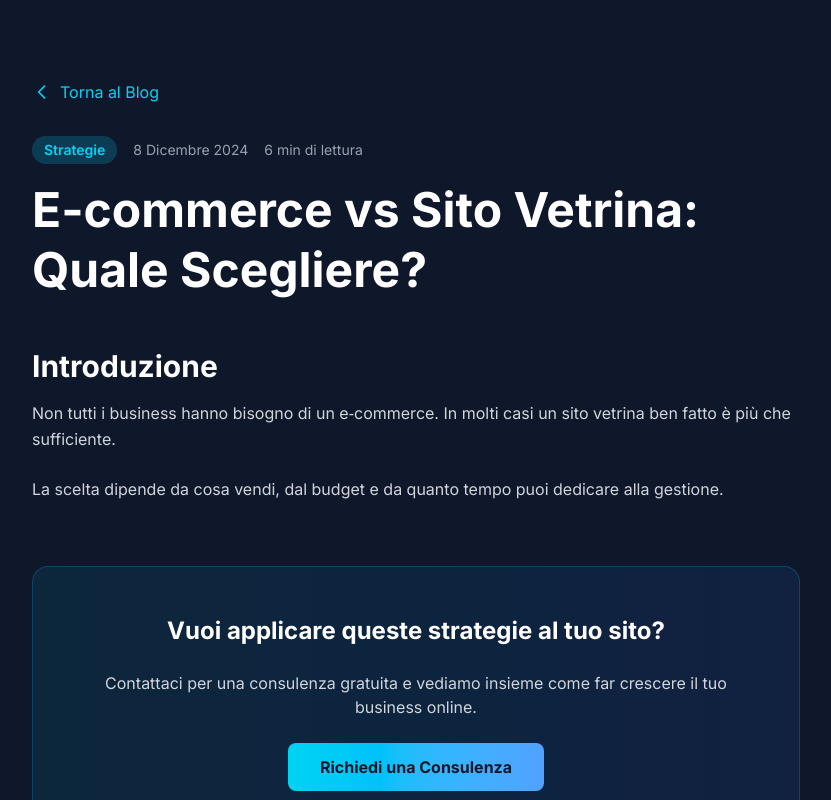
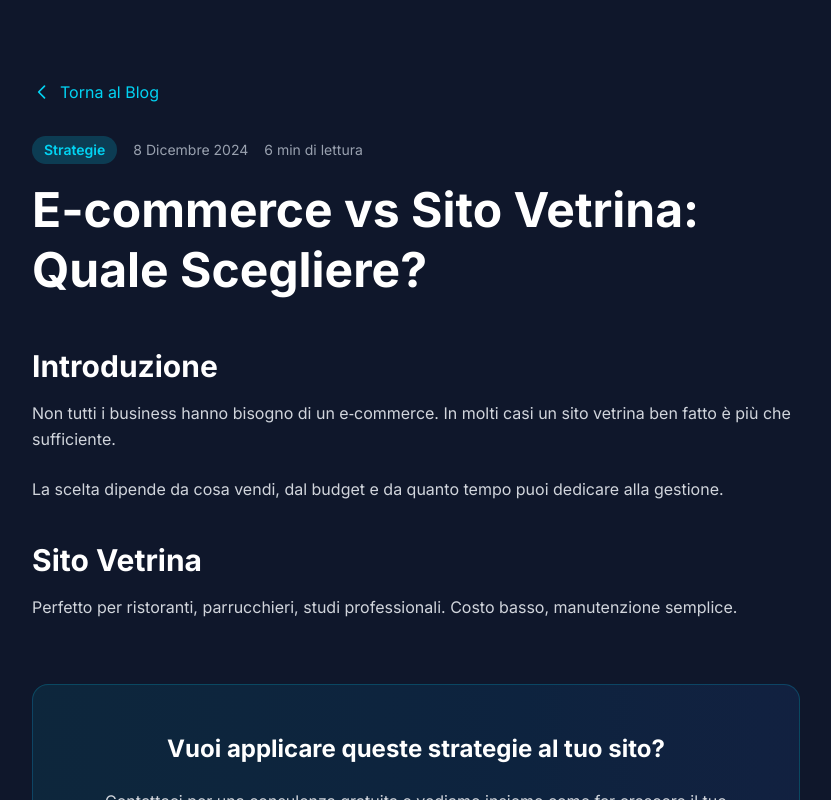
Before and after one commit to valemond06-svg/mksiteverona-site, a Next.js app: page /blog/ecommerce-vs-vetrina in a window 1280 px wide. Shown: the top 800 px of the page, without its empty margins (224-1055 px from the left). Built offline with nearby package versions, Linux system fonts and the light colour scheme.

Commit message:
fix: blog articles working with matching slugs, improve success message visibility

```diff
--- a/app/blog/[slug]/page.js
+++ b/app/blog/[slug]/page.js
@@ -1,12 +1,12 @@
 import Link from 'next/link';
+import { BLOG_POSTS_DATA } from '@/components/Blog';
 
-const POSTS = {
+const BLOG_CONTENT = {
   'sito-web-ristorante': {
     title: 'Come un sito web aumenta le prenotazioni del tuo ristorante',
     date: '15 Dicembre 2024',
     category: 'Web Design',
     readTime: 8,
-    // testo accorciato per ora
     body: [
       { type: 'h2', text: 'Introduzione' },
       {
@@ -18,6 +18,12 @@ const POSTS = {
         type: 'p',
         text:
           'Con un sito veloce, chiaro e con prenotazione online, molti locali vedono crescere le prenotazioni del 40–80%.',
+      },
+      { type: 'h2', text: 'Perché un sito web?' },
+      {
+        type: 'p',
+        text:
+          'Il 89% dei clienti cerca i ristoranti online. Se non ci sei, perdi clienti automaticamente.',
       },
     ],
   },
@@ -38,6 +44,12 @@ const POSTS = {
         text:
           'Ottimizzando sito e Google Business Profile puoi portare molti più contatti qualificati.',
       },
+      { type: 'h2', text: 'Google My Business' },
+      {
+        type: 'p',
+        text:
+          'Il primo passo è ottimizzare il tuo profilo GMB con foto, categorie corrette e descrizione ricca.',
+      },
     ],
   },
   'ecommerce-vs-vetrina': {
@@ -56,6 +68,12 @@ const POSTS = {
         type: 'p',
         text:
           'La scelta dipende da cosa vendi, dal budget e da quanto tempo puoi dedicare alla gestione.',
+      },
+      { type: 'h2', text: 'Sito Vetrina' },
+      {
+        type: 'p',
+        text:
+          'Perfetto per ristoranti, parrucchieri, studi professionali. Costo basso, manutenzione semplice.',
       },
     ],
   },
@@ -76,13 +94,19 @@ const POSTS = {
         text:
           'Correggere questi errori spesso porta subito più richieste di preventivo e contatti.',
       },
+      { type: 'h2', text: 'Errore #1: Non è Mobile Responsive' },
+      {
+        type: 'p',
+        text:
+          'Il 58% del traffico viene da mobile. Se il sito non si vede bene, i visitatori se ne vanno.',
+      },
     ],
   },
 };
 
-export default function BlogPostPage({ params }) {
+export default function BlogPost({ params }) {
   const { slug } = params;
-  const post = POSTS[slug];
+  const post = BLOG_CONTENT[slug];
 
   if (!post) {
     return (
@@ -112,8 +136,18 @@ export default function BlogPostPage({ params }) {
           href="/#blog"
           className="inline-flex items-center gap-2 text-cyan-400 hover:text-cyan-300 mb-8 transition-colors"
         >
-          <svg className="w-5 h-5" fill="none" stroke="currentColor" viewBox="0 0 24 24">
-            <path strokeLinecap="round" strokeLinejoin="round" strokeWidth={2} d="M15 19l-7-7 7-7" />
+          <svg
+            className="w-5 h-5"
+            fill="none"
+            stroke="currentColor"
+            viewBox="0 0 24 24"
+          >
+            <path
+              strokeLinecap="round"
+              strokeLinejoin="round"
+              strokeWidth={2}
+              d="M15 19l-7-7 7-7"
+            />
           </svg>
           Torna al Blog
         </Link>
@@ -136,7 +170,10 @@ export default function BlogPostPage({ params }) {
           {post.body.map((block, i) => {
             if (block.type === 'h2') {
               return (
-                <h2 key={i} className="text-3xl font-bold text-white mt-10 mb-4">
+                <h2
+                  key={i}
+                  className="text-3xl font-bold text-white mt-10 mb-4"
+                >
                   {block.text}
                 </h2>
               );
@@ -173,5 +210,7 @@ export default function BlogPostPage({ params }) {
 }
 
 export async function generateStaticParams() {
-  return Object.keys(POSTS).map((slug) => ({ slug }));
+  return Object.keys(BLOG_CONTENT).map((slug) => ({
+    slug,
+  }));
 }
--- a/components/Blog.jsx
+++ b/components/Blog.jsx
@@ -118,3 +118,5 @@ export default function Blog() {
     </section>
   );
 }
+
+export const BLOG_POSTS_DATA = BLOG_POSTS;
--- a/components/Contact.jsx
+++ b/components/Contact.jsx
@@ -149,9 +149,10 @@ export default function Contact() {
               )}
 
               {submitted && (
-                <div className="bg-green-500 bg-opacity-10 border border-green-500 rounded-lg p-4 text-green-400">
-                  ✓ Messaggio inviato! Ti contatteremo a breve.
+                <div className="bg-gradient-to-r from-green-400 to-emerald-500 rounded-full p-1">
+                <span className="text-white font-bold">✓ Messaggio inviato correttamente</span>
                 </div>
+
               )}
 
               <button
```
